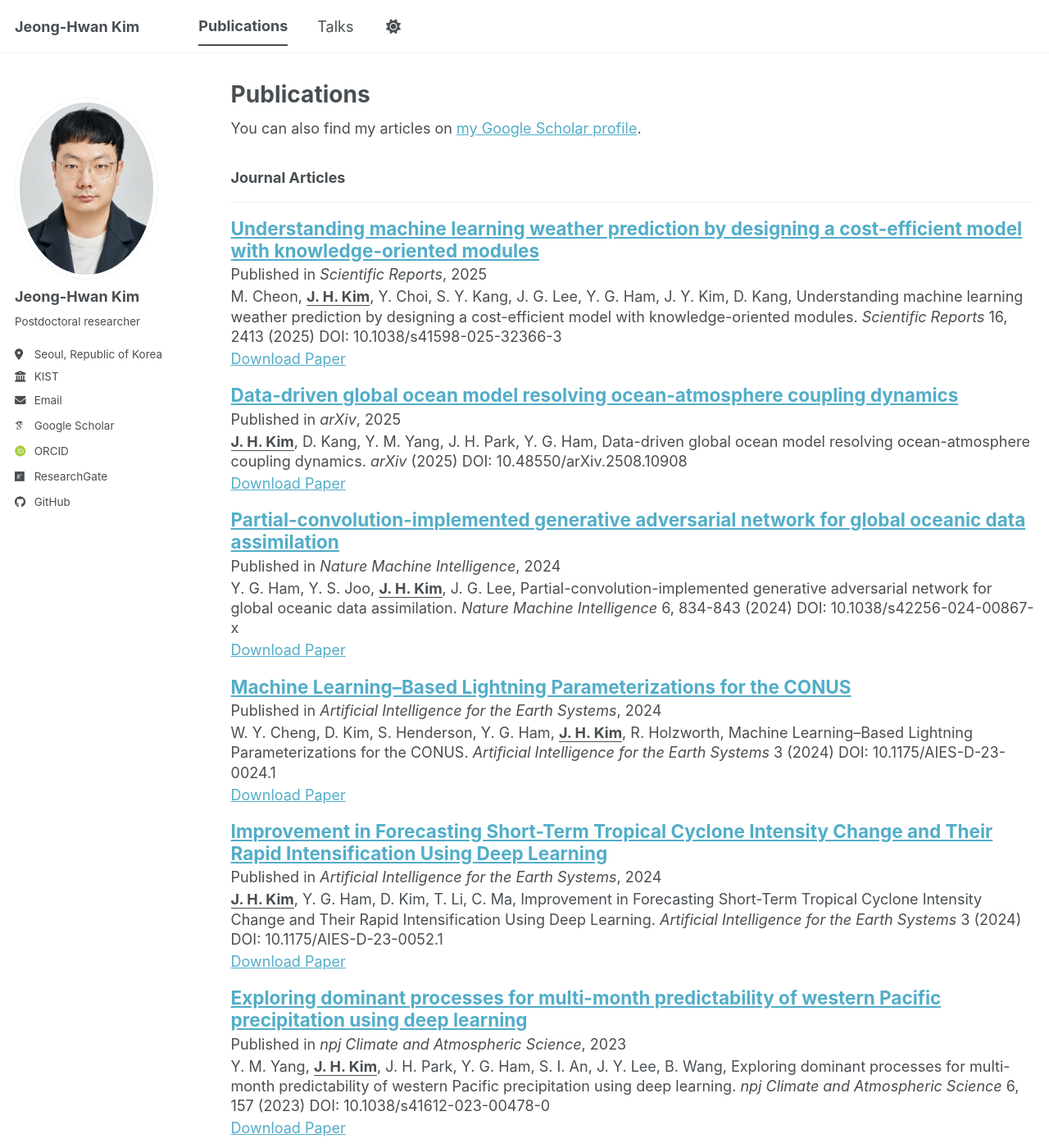
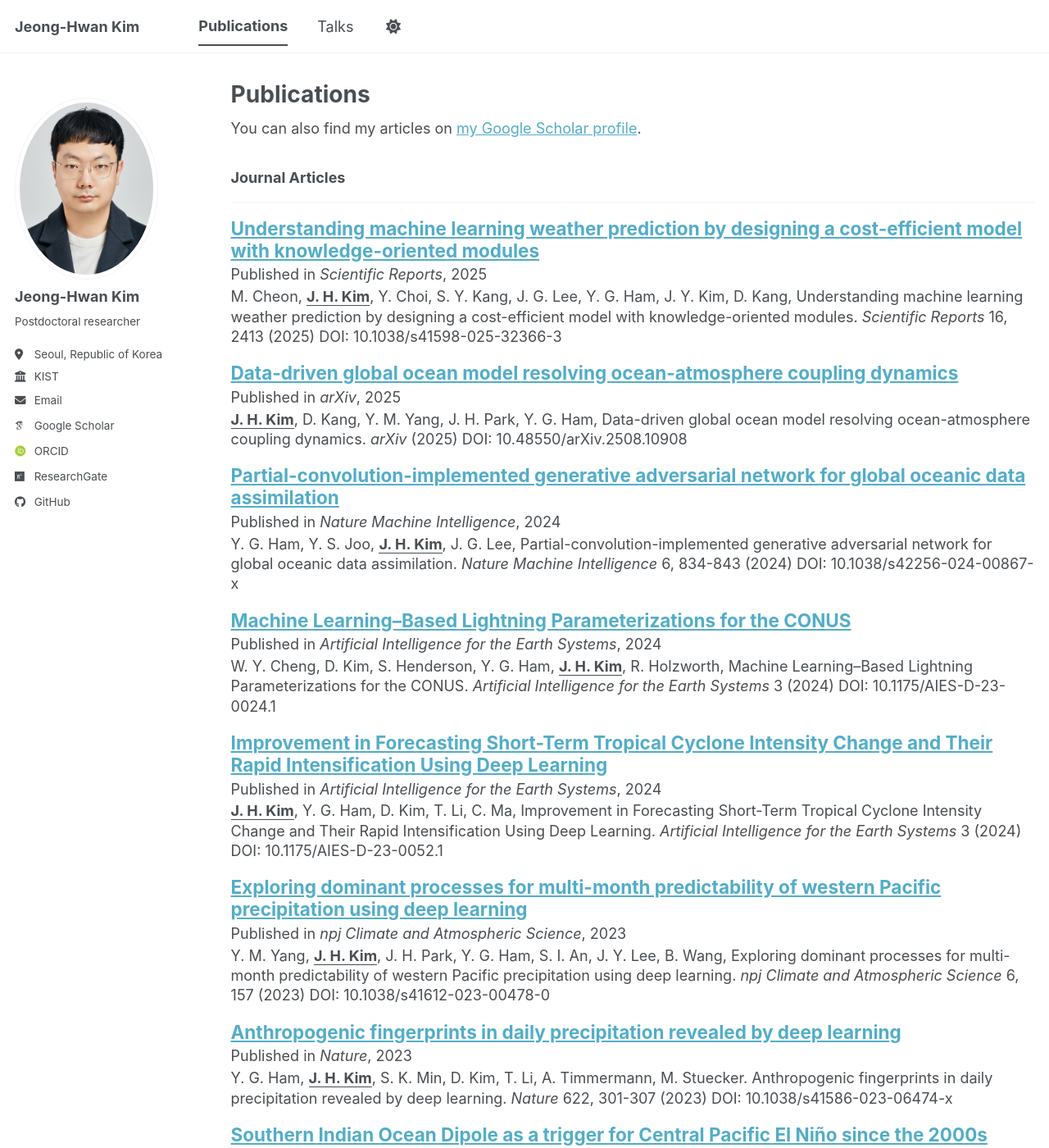
Before and after one commit to jeonghwan723/jeonghwan723.github.io, a Jekyll site: the page built from _pages/publications.html, in a window 1280 px wide and 1400 px high. Shown: the whole window at 82% size. Built offline with Jekyll 4.4.1, drawn with Linux system fonts in a browser that asks for light colours; some web fonts are replaced; a script bundle is joined from its source files by our own code; library files that are not in the unit come from our copies; some of the changed text lies outside the part shown.

Commit message:
Update archive-single.html

```diff
--- a/_includes/archive-single.html
+++ b/_includes/archive-single.html
@@ -52,6 +52,7 @@
     <p class="archive__item-excerpt" itemprop="description"><p>{{ post.excerpt | markdownify | remove: '<p>' | remove: '</p>' }}<strong><a href="{{ base_path }}{{ post.url }}" rel="permalink"> Read more</a></strong></p></p>
     {% endif %}
 
+    {% if post.collection != 'publications' %}
       {% if post.citation and post.paperurl and post.slidesurl and post.bibtexurl %}
         <p>Recommended citation: {{ post.citation }}<br /><a href="{{ post.paperurl }}">Download Paper</a> | <a href="{{ post.slidesurl }}">Download Slides</a> | <a href="{{ post.bibtexurl }}">Download Bibtex</a></p>
       {% elsif post.citation and post.paperurl and post.slidesurl %}
@@ -79,6 +80,7 @@
       {% elsif post.bibtexurl %}
         <p><a href="{{ post.bibtexurl }}">Download Bibtex</a></p>
       {% endif %}
+    {% endif %}
 
   </article>
 </div>
```
Lines whose indentation alone changed are shown as unchanged.
